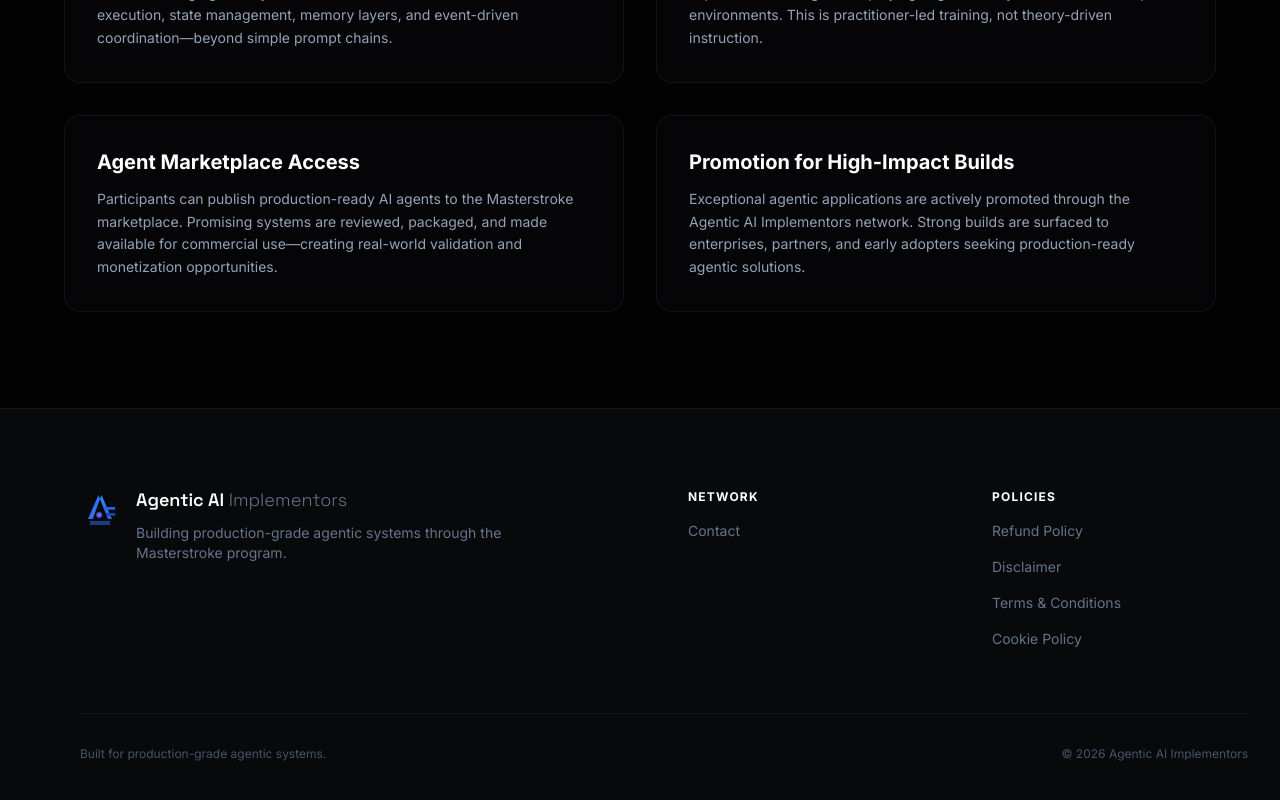
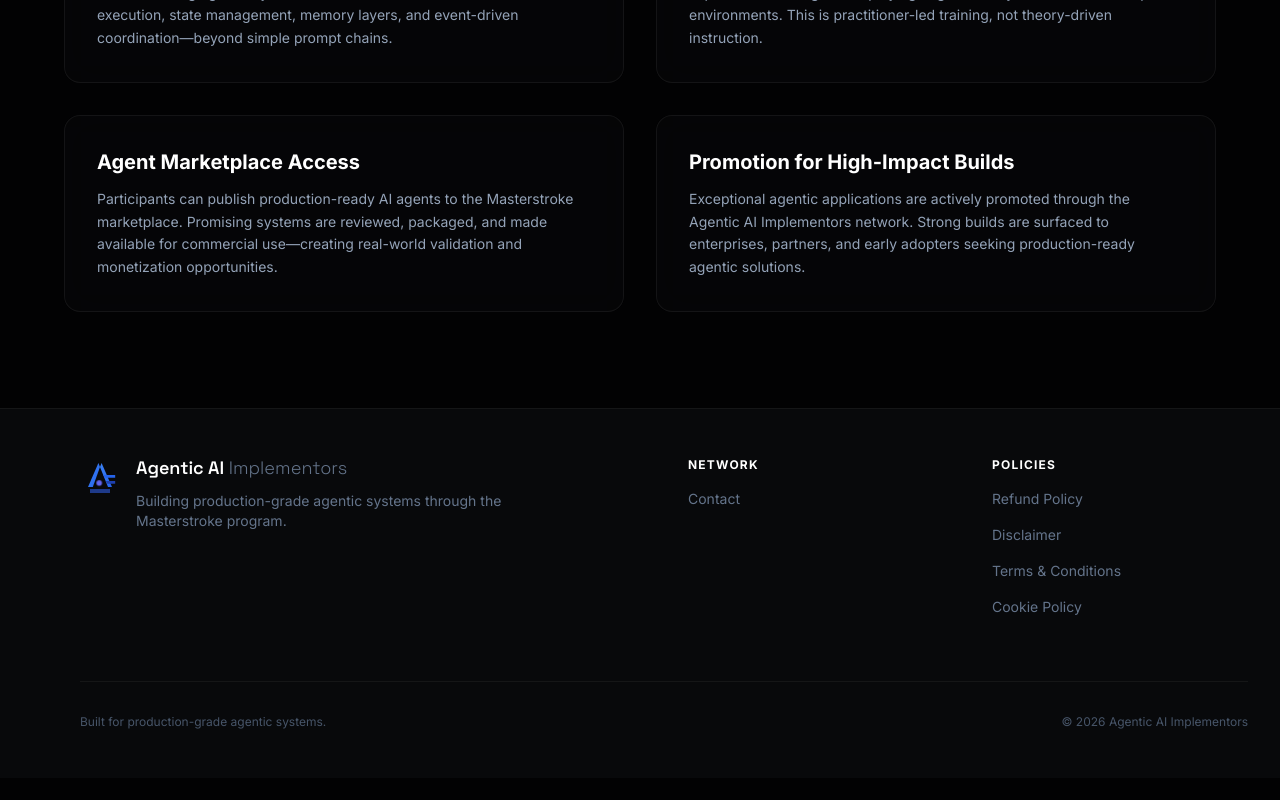
Before and after one commit to agenticautomation1-source/agenticaiimplementor_website, a React (Vite) app: page / in a window 1280 px wide. Shown: the part 2299-3099 px from the top of the page. After the commit the page ends 3077 px from the top, so only its background shows below. Built offline with nearby package versions, Linux system fonts and the light colour scheme; no server answers.

Commit message:
Update App.tsx

```diff
--- a/src/App.tsx
+++ b/src/App.tsx
@@ -106,7 +106,7 @@ const App: React.FC = () => {
 
       {/* FOOTER */}
 
-        <footer className="border-t border-white/5 bg-charcoal/50 py-20">
+        <footer className="border-t border-white/5 bg-charcoal/50 py-12">
           <div className="relative pl-20 pr-6 md:pr-8 w-full">
             <div className="grid grid-cols-1 md:grid-cols-4 gap-12 mb-16">
               {/* BRAND */}
```
